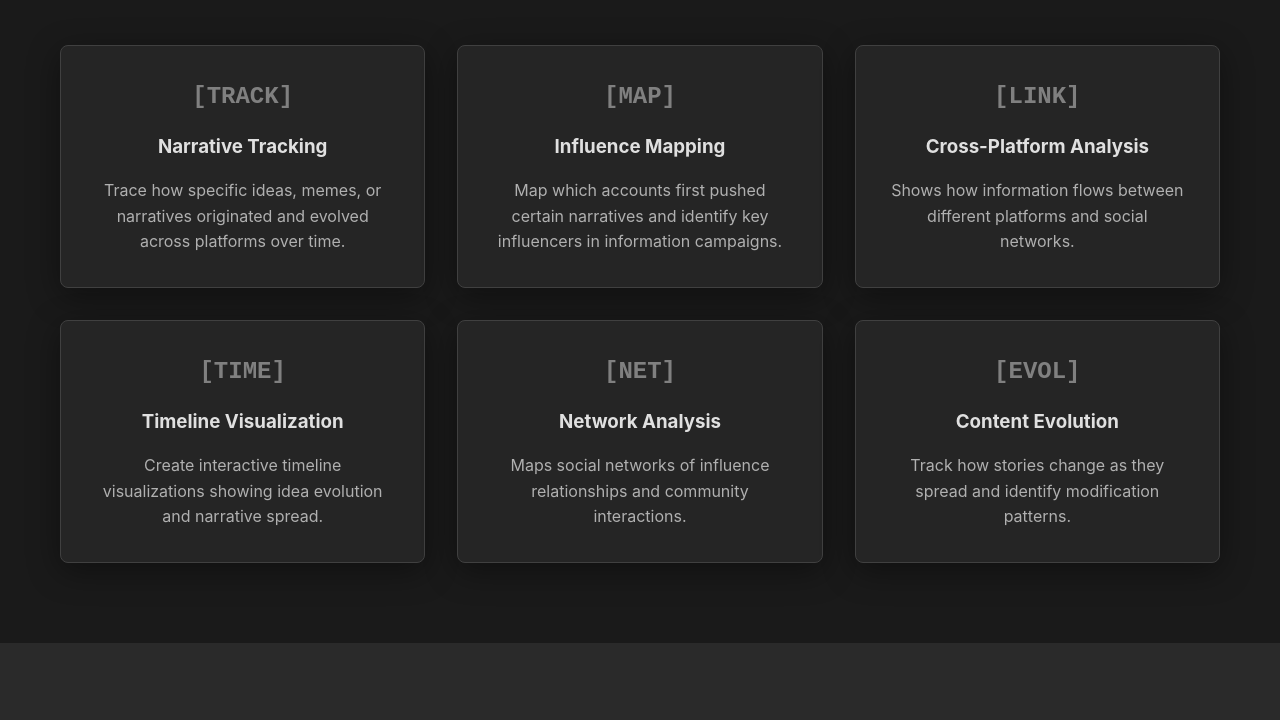
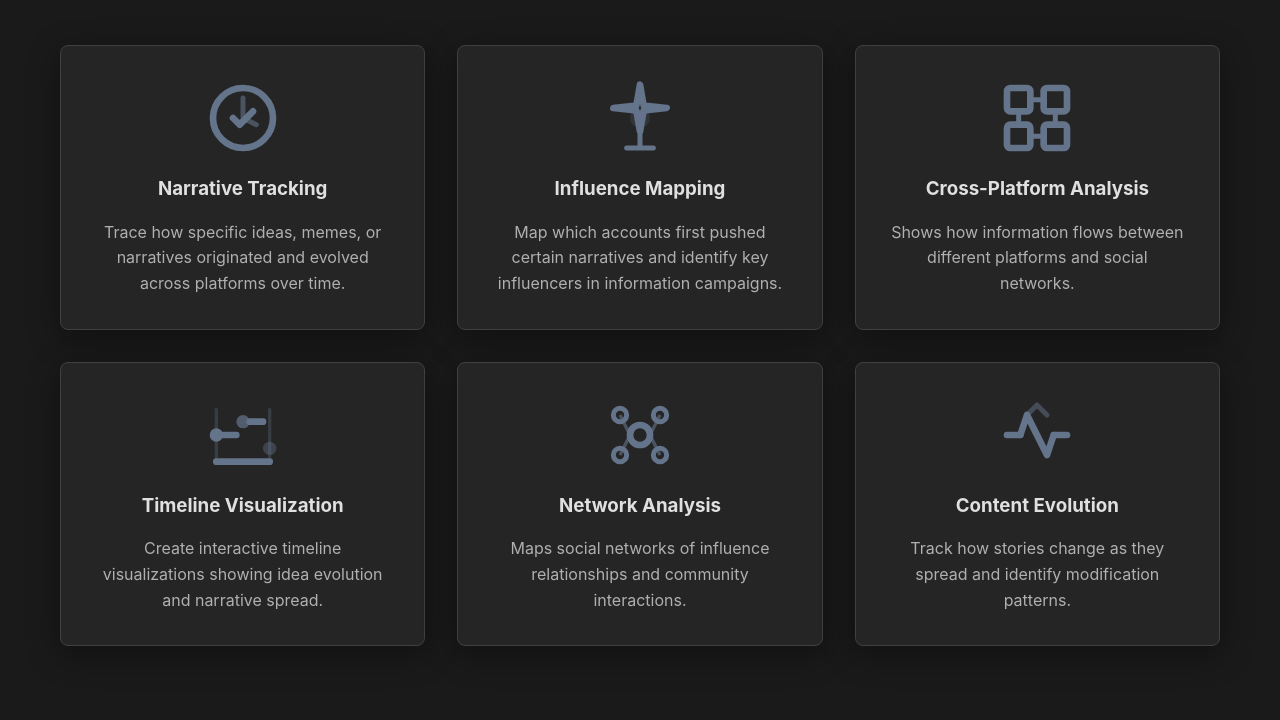
Before and after one commit to Khushiyant/datadagger, a plain HTML site: page static/index.html in a window 1280 px wide. Shown: the part 685-1405 px from the top of the page. Drawn offline with Linux system fonts and the light colour scheme.

Commit message:
Update index.html to reflect correct GitHub URL and enhance feature section with SVG icons and fade-in animations

```diff
--- a/static/index.html
+++ b/static/index.html
@@ -10,7 +10,7 @@
     <meta property="og:title" content="DataDagger - Influence Archaeology OSINT Tool">
     <meta property="og:description" content="Map how ideas, narratives, and information spread through digital communities">
     <meta property="og:type" content="website">
-    <meta property="og:url" content="https://yourusername.github.io/datadagger/">
+    <meta property="og:url" content="https://khushiyant.github.io/datadagger/">
 
     <!-- Twitter Card Meta Tags -->
     <meta name="twitter:card" content="summary_large_image">
@@ -208,6 +208,20 @@
             text-align: center;
             transition: transform 0.3s, box-shadow 0.3s;
             border: 1px solid var(--border-color);
+        }
+
+        .feature-icon {
+            width: 5rem;
+            height: 5rem;
+            margin-bottom: 1.5rem;
+            display: flex;
+            align-items: center;
+            justify-content: center;
+            margin: 0 auto 1.5rem auto
+        }
+        .fade-in {
+            opacity: 1;
+            animation: fadeIn 0.6s ease-in;
         }
 
         .feature-card:hover {
@@ -519,7 +533,7 @@
                     <li><a href="#platforms">Platforms</a></li>
                     <li><a href="#installation">Install</a></li>
                     <li><a href="#demo">Demo</a></li>
-                    <li><a href="https://github.com/yourusername/datadagger">GitHub</a></li>
+                    <li><a href="https://github.com/khushiyant/datadagger">GitHub</a></li>
                 </ul>
             </div>
         </div>
@@ -535,7 +549,7 @@
                 <div class="cta-buttons">
                     <a href="#installation" class="btn btn-primary">Get Started</a>
                     <a href="#demo" class="btn btn-secondary">Try Demo</a>
-                    <a href="https://github.com/yourusername/datadagger" class="btn btn-secondary">View on GitHub</a>
+                    <a href="https://github.com/khushiyant/datadagger" class="btn btn-secondary">View on GitHub</a>
                 </div>
             </div>
         </div>
@@ -547,32 +561,84 @@
             <h2 class="section-title">Powerful OSINT Capabilities</h2>
             <div class="features-grid">
                 <div class="feature-card fade-in">
-                    <div class="feature-icon">[TRACK]</div>
+                    <div class="feature-icon">
+                        <svg viewBox="0 0 24 24" fill="none" xmlns="http://www.w3.org/2000/svg">
+                            <path
+                                d="M9 12L11 14L15 10M21 12C21 16.9706 16.9706 21 12 21C7.02944 21 3 16.9706 3 12C3 7.02944 7.02944 3 12 3C16.9706 3 21 7.02944 21 12Z"
+                                stroke="#64748b" stroke-width="2" stroke-linecap="round" stroke-linejoin="round" />
+                            <path d="M12 6V12L16 14" stroke="#64748b" stroke-width="1.5" stroke-linecap="round"
+                                stroke-linejoin="round" opacity="0.6" />
+                        </svg>
+                    </div>
                     <h3>Narrative Tracking</h3>
                     <p>Trace how specific ideas, memes, or narratives originated and evolved across platforms over time.</p>
                 </div>
                 <div class="feature-card fade-in">
-                    <div class="feature-icon">[MAP]</div>
+                    <div class="feature-icon">
+                        <svg viewBox="0 0 24 24" fill="none" xmlns="http://www.w3.org/2000/svg">
+                            <path d="M12 2L13.09 8.26L20 9L13.09 9.74L12 16L10.91 9.74L4 9L10.91 8.26L12 2Z"
+                                stroke="#64748b" stroke-width="2" stroke-linejoin="round" />
+                            <circle cx="12" cy="12" r="3" fill="#64748b" opacity="0.2" />
+                            <path d="M8 21H16M12 17V21" stroke="#64748b" stroke-width="1.5" stroke-linecap="round" />
+                        </svg>
+                    </div>
                     <h3>Influence Mapping</h3>
-                    <p>Map which accounts first pushed certain narratives and identify key influencers in information campaigns.</p>
+                    <p>Map which accounts first pushed certain narratives and identify key influencers in information
+                        campaigns.</p>
                 </div>
                 <div class="feature-card fade-in">
-                    <div class="feature-icon">[LINK]</div>
+                    <div class="feature-icon">
+                        <svg viewBox="0 0 24 24" fill="none" xmlns="http://www.w3.org/2000/svg">
+                            <rect x="3" y="3" width="7" height="7" rx="1" stroke="#64748b" stroke-width="2" />
+                            <rect x="14" y="3" width="7" height="7" rx="1" stroke="#64748b" stroke-width="2" />
+                            <rect x="3" y="14" width="7" height="7" rx="1" stroke="#64748b" stroke-width="2" />
+                            <rect x="14" y="14" width="7" height="7" rx="1" stroke="#64748b" stroke-width="2" />
+                            <path d="M10 6.5H14M10 17.5H14M6.5 10V14M17.5 10V14" stroke="#64748b" stroke-width="1.5"
+                                stroke-linecap="round" />
+                        </svg>
+                    </div>
                     <h3>Cross-Platform Analysis</h3>
                     <p>Shows how information flows between different platforms and social networks.</p>
                 </div>
                 <div class="feature-card fade-in">
-                    <div class="feature-icon">[TIME]</div>
+                    <div class="feature-icon">
+                        <svg viewBox="0 0 24 24" fill="none" xmlns="http://www.w3.org/2000/svg">
+                            <circle cx="4" cy="12" r="2" fill="#64748b" />
+                            <circle cx="12" cy="8" r="2" fill="#64748b" opacity="0.7" />
+                            <circle cx="20" cy="16" r="2" fill="#64748b" opacity="0.4" />
+                            <path d="M6 12H10M14 8H18M4 20H20" stroke="#64748b" stroke-width="2" stroke-linecap="round" />
+                            <path d="M4 4V20M20 4V20" stroke="#64748b" stroke-width="1" opacity="0.3" />
+                        </svg>
+                    </div>
                     <h3>Timeline Visualization</h3>
                     <p>Create interactive timeline visualizations showing idea evolution and narrative spread.</p>
                 </div>
                 <div class="feature-card fade-in">
-                    <div class="feature-icon">[NET]</div>
+                    <div class="feature-icon">
+                        <svg viewBox="0 0 24 24" fill="none" xmlns="http://www.w3.org/2000/svg">
+                            <circle cx="12" cy="12" r="3" stroke="#64748b" stroke-width="2" />
+                            <circle cx="6" cy="6" r="2" stroke="#64748b" stroke-width="1.5" />
+                            <circle cx="18" cy="6" r="2" stroke="#64748b" stroke-width="1.5" />
+                            <circle cx="6" cy="18" r="2" stroke="#64748b" stroke-width="1.5" />
+                            <circle cx="18" cy="18" r="2" stroke="#64748b" stroke-width="1.5" />
+                            <path d="M9 12L6 6M15 12L18 6M9 12L6 18M15 12L18 18" stroke="#64748b" stroke-width="1"
+                                opacity="0.6" />
+                        </svg>
+                    </div>
                     <h3>Network Analysis</h3>
                     <p>Maps social networks of influence relationships and community interactions.</p>
                 </div>
                 <div class="feature-card fade-in">
-                    <div class="feature-icon">[EVOL]</div>
+                    <div class="feature-icon">
+                        <svg viewBox="0 0 24 24" fill="none" xmlns="http://www.w3.org/2000/svg">
+                            <path d="M3 12H7L9 6L15 18L17 12H21" stroke="#64748b" stroke-width="2" stroke-linecap="round"
+                                stroke-linejoin="round" />
+                            <circle cx="7" cy="12" r="1" fill="#64748b" />
+                            <circle cx="17" cy="12" r="1" fill="#64748b" />
+                            <path d="M9 6L12 3L15 6" stroke="#64748b" stroke-width="1.5" opacity="0.5"
+                                stroke-linecap="round" stroke-linejoin="round" />
+                        </svg>
+                    </div>
                     <h3>Content Evolution</h3>
                     <p>Track how stories change as they spread and identify modification patterns.</p>
                 </div>
@@ -626,8 +692,8 @@
 
             <h4>From Source</h4>
             <div class="code-block">
-                <button class="copy-btn" onclick="copyToClipboard('git clone https://github.com/yourusername/datadagger.git\ncd datadagger\npip install -r requirements.txt\npython setup.py install')">Copy</button>
-                <pre>git clone https://github.com/yourusername/datadagger.git
+                <button class="copy-btn" onclick="copyToClipboard('git clone https://github.com/khushiyant/datadagger.git\ncd datadagger\npip install -r requirements.txt\npython setup.py install')">Copy</button>
+                <pre>git clone https://github.com/khushiyant/datadagger.git
 cd datadagger
 pip install -r requirements.txt
 python setup.py install</pre>
@@ -635,8 +701,8 @@ python setup.py install</pre>
 
             <h4>Development Setup</h4>
             <div class="code-block">
-                <button class="copy-btn" onclick="copyToClipboard('git clone https://github.com/yourusername/datadagger.git\ncd datadagger\npip install -e .')">Copy</button>
-                <pre>git clone https://github.com/yourusername/datadagger.git
+                <button class="copy-btn" onclick="copyToClipboard('git clone https://github.com/khushiyant/datadagger.git\ncd datadagger\npip install -e .')">Copy</button>
+                <pre>git clone https://github.com/khushiyant/datadagger.git
 cd datadagger
 pip install -e .</pre>
             </div>
@@ -728,11 +794,10 @@ datadagger timeline \
     <footer>
         <div class="container">
             <div class="footer-links">
-                <a href="https://github.com/yourusername/datadagger">GitHub</a>
-                <a href="https://github.com/yourusername/datadagger/issues">Report Issues</a>
-                <a href="https://github.com/yourusername/datadagger/wiki">Documentation</a>
-                <a href="https://github.com/yourusername/datadagger/blob/main/LICENSE">License</a>
-                <a href="mailto:security@yourcompany.com">Contact</a>
+                <a href="https://github.com/khushiyant/datadagger">GitHub</a>
+                <a href="https://github.com/khushiyant/datadagger/issues">Report Issues</a>
+                <a href="https://github.com/khushiyant/datadagger/wiki">Documentation</a>
+                <a href="https://github.com/khushiyant/datadagger/blob/main/LICENSE">License</a>
             </div>
             <p>&copy; 2025 DataDagger Project. Licensed under MIT License.</p>
             <p>Designed for security research, journalism, and academic use.</p>
@@ -796,10 +861,10 @@ datadagger timeline \
         // Update GitHub links (replace with actual username)
         document.addEventListener('DOMContentLoaded', function() {
             // You can update this to point to your actual GitHub repository
-            const githubLinks = document.querySelectorAll('a[href*="yourusername"]');
+            const githubLinks = document.querySelectorAll('a[href*="khushiyant"]');
             githubLinks.forEach(link => {
-                // Replace 'yourusername' with your actual GitHub username
-                // link.href = link.href.replace('yourusername', 'your-actual-username');
+                // Replace 'khushiyant' with your actual GitHub username
+                // link.href = link.href.replace('khushiyant', 'your-actual-username');
             });
         });
 
```
